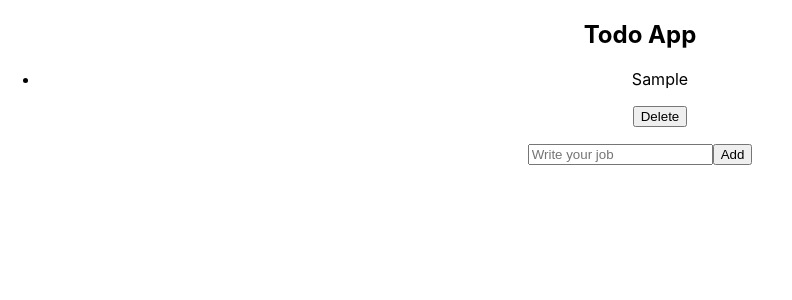
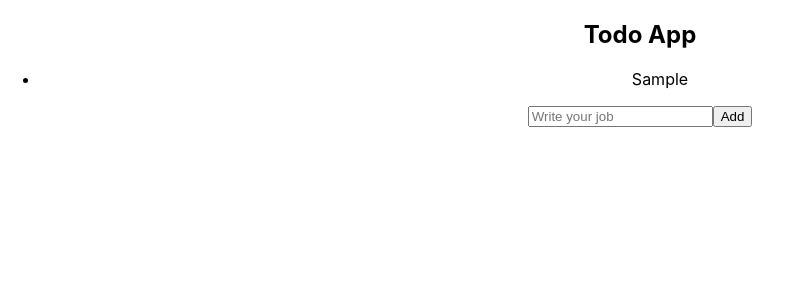
Before and after one commit to mertkaanerdem/react-todo-app, a React (Create React App) app: page / in a window 1280 px wide. Both pictures are taken after typing "Sample" into the empty fields and a click on the button "Add". Shown: the top 300 px of the page, without its empty margins (0-792 px from the left). Built offline with nearby package versions, Linux system fonts and the light colour scheme.

Commit message:
save to the local storage

```diff
--- a/src/App.js
+++ b/src/App.js
@@ -1,10 +1,22 @@
-import { useState } from "react";
+import { useState, useEffect } from "react";
 import "./App.css";
 import Form from "./components/Form/Form";
 import List from "./components/List/List";
 
 function App() {
-  const [todos, setTodos] = useState([]);
+  const [todos, setTodos] = useState(() => {
+    const savedTodos = localStorage.getItem("todos");
+    if (savedTodos) {
+      return JSON.parse(savedTodos);
+    } else {
+      return [];
+    }
+  });
+
+  useEffect(() => {
+    localStorage.setItem("todos", JSON.stringify(todos));
+  }, [todos]);
+
   return (
     <div className="App">
       <h2>Todo App</h2>
--- a/src/components/Form/Form.jsx
+++ b/src/components/Form/Form.jsx
@@ -1,16 +1,22 @@
 import { useState } from "react";
 
 function Form({ addTodos, todos }) {
-  const [todo, setTodo] = useState([]);
+  const [todo, setTodo] = useState("");
 
   const getTodo = (e) => {
-    setTodo([e.target.value]);
+    setTodo(e.target.value);
   };
 
   const addSubmit = () => {
-    if (!todo) return false;
+    if (todo == "") return false;
 
-    addTodos([...todos, todo]);
+    addTodos([
+      ...todos,
+      {
+        id: todos.length + 1,
+        text: todo.trim(),
+      },
+    ]);
     setTodo("");
   };
   return (
--- a/src/components/List/List.jsx
+++ b/src/components/List/List.jsx
@@ -1,22 +1,22 @@
-function List({ todos, removeItem }) {
+function List({ todos }) {
   function doneItem(e) {
     if (e.target.style.textDecoration !== "line-through") {
       e.target.style.textDecoration = "line-through";
       e.target.style.opacity = ".2";
+      console.log("üstü çizildi");
     } else {
       e.target.style.textDecoration = "";
       e.target.style.opacity = "1";
+      console.log("üstü çizili değil artık");
     }
-    console.log("üstü çizildi");
   }
 
   return (
     <div>
       <ul>
-        {todos.map((todo, index) => (
-          <li key={index}>
-            <p onClick={doneItem}>{todo}</p>
-            <button onClick={removeItem}>Delete</button>
+        {todos.map((todo) => (
+          <li key={todo.id}>
+            <p onClick={doneItem}>{todo.text}</p>
           </li>
         ))}
       </ul>
```
